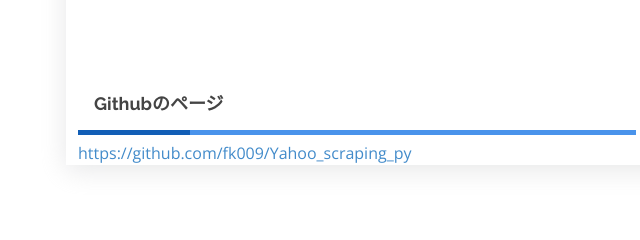
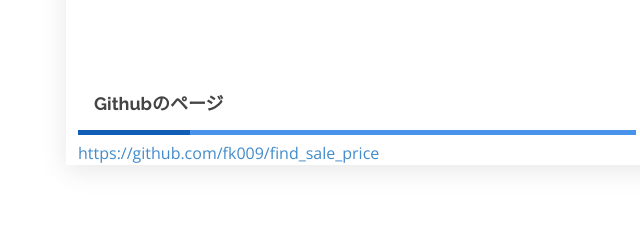
Before and after one commit to fk009/My_portfolio, a plain HTML site: page docs/index.html in a window 1280 px wide. Shown: the part 1311-1551 px from the top of the page, 4-644 px from the left. Drawn offline with nearby package versions, Linux system fonts and the light colour scheme.

Commit message:
modified:   docs/index.html

```diff
--- a/docs/index.html
+++ b/docs/index.html
@@ -163,7 +163,7 @@
           <h4 class="col-lg-6">Githubのページ</h4>
         </div>
         <br>
-        <p><a href=”https://github.com/fk009/Yahoo_scraping_py”>https://github.com/fk009/Yahoo_scraping_py</a></p>
+        <p><a href=”https://github.com/fk009/find_sale_price”>https://github.com/fk009/find_sale_price</a></p>
 
 
 
```
